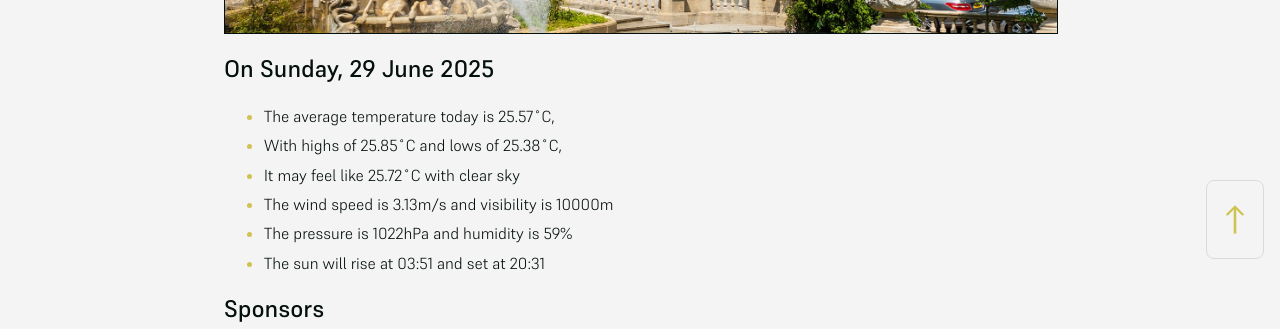
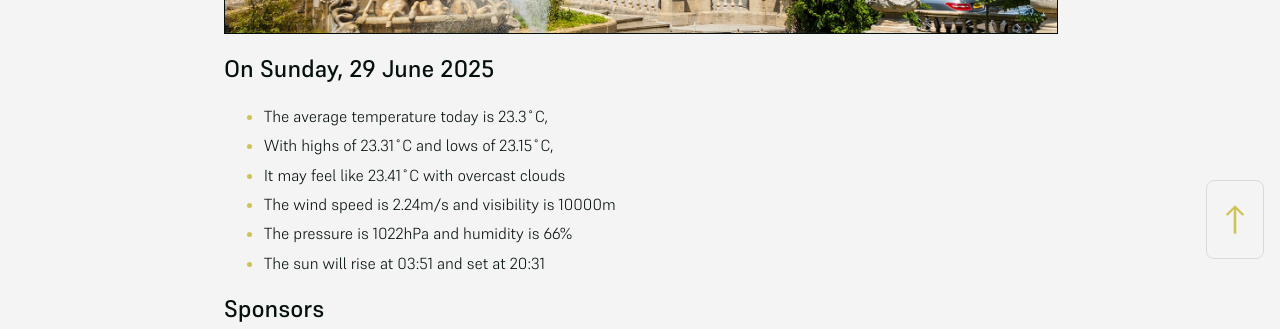
Before and after one commit to mat-0/cheltenham-open-data, a Jekyll site: the page built from index.md, in a window 1280 px wide. Shown: the part 625-954 px from the top of the page. Built offline with Jekyll 4.4.1, drawn with Linux system fonts in a browser that asks for light colours.

Commit message:
Updated 2025-06-29 19:57:56

```diff
--- a/index.md
+++ b/index.md
@@ -10,11 +10,11 @@ seo: Menu
 <!-- weather_marker starts -->
 ## On Sunday, 29 June 2025
 
-- The average temperature today is 25.57˚C,
-- With highs of 25.85˚C and lows of 25.38˚C,
-- It may feel like 25.72˚C with clear sky
-- The wind speed is 3.13m/s and visibility is 10000m
-- The pressure is 1022hPa and humidity is 59%
+- The average temperature today is 23.3˚C,
+- With highs of 23.31˚C and lows of 23.15˚C,
+- It may feel like 23.41˚C with overcast clouds
+- The wind speed is 2.24m/s and visibility is 10000m
+- The pressure is 1022hPa and humidity is 66%
 - The sun will rise at 03:51 and set at 20:31
 
 <!-- weather_marker ends -->
```
Also changed, not shown: _data/flood.json (+5 -27 lines), _pages/fix-my-street.md (+1 -1 lines), _pages/news.md (+4 -4 lines).
